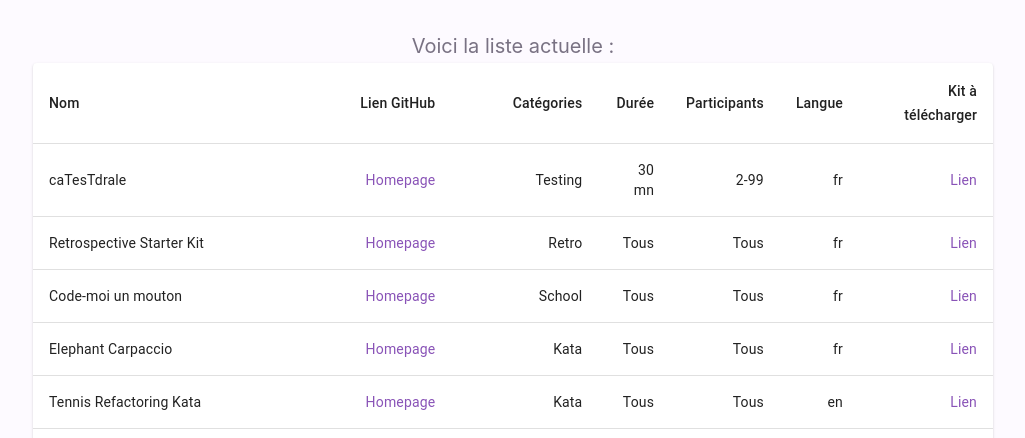
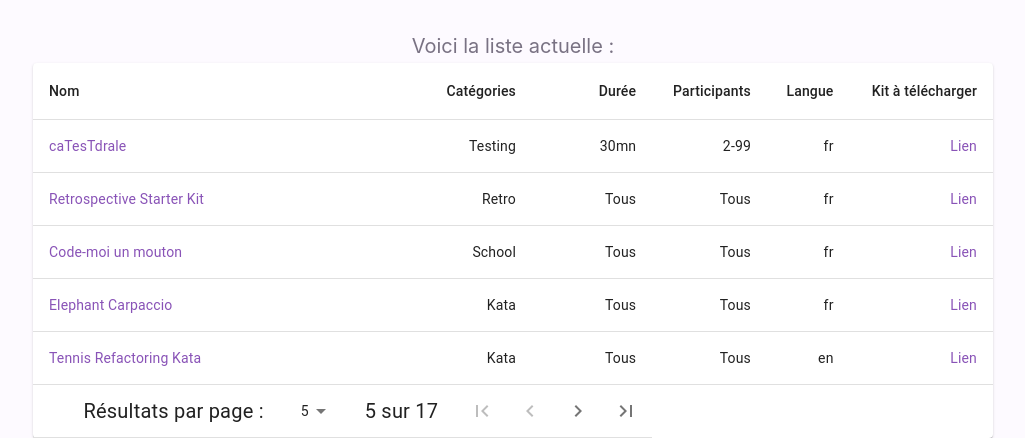
Before and after one commit to open-agile/open-agile.github.io, a Gatsby site: page / in a window 1280 px wide. Shown: the part 329-767 px from the top of the page, without its empty margins (127-1152 px from the left). Built offline with nearby package versions, Linux system fonts and the light colour scheme; Gatsby itself is replaced by a stand-in of ours.

Commit message:
Simplification du tableau.

```diff
--- a/src/components/table-results.js
+++ b/src/components/table-results.js
@@ -107,7 +107,6 @@
               <TableHead>
                   <TableRow>
                       <TableCell>Nom</TableCell>
-                      <TableCell align="right">Lien GitHub</TableCell>
                       <TableCell align="right">Catégories</TableCell>
                       <TableCell align="right">Durée</TableCell>
                       <TableCell align="right">Participants</TableCell>
@@ -122,9 +121,8 @@
               ).map(row => (
                   <TableRow key={row.name}>
                       <TableCell component="th" scope="row">
-                          {row.name}
+                          <a href={row.link} title={row.name}>{row.name}</a>
                       </TableCell>
-                      <TableCell align="right"><a href={row.link} title={row.link}>Homepage</a></TableCell>
                       <TableCell align="right">{row.tags}</TableCell>
                       <TableCell align="right">{row.duration}</TableCell>
                       <TableCell align="right">{row.people}</TableCell>
--- a/src/pages/index.js
+++ b/src/pages/index.js
@@ -9,8 +9,8 @@
           return { name, link, tags, duration, people, language, kit };
       }
 
-      const rows = [
-        createData('caTesTdrale', 'https://catestdrale.github.io/', 'Testing', '30 mn', '2-99', 'fr', 'https://catestdrale.github.io/chateauCarte.pdf'),
+      const results = [
+        createData('caTesTdrale', 'https://catestdrale.github.io/', 'Testing', '30mn', '2-99', 'fr', 'https://catestdrale.github.io/chateauCarte.pdf'),
         createData('Retrospective Starter Kit', 'https://kenji-getpowered.github.io/retrospective-starter-kit/', 'Retro', 'Tous', 'Tous', 'fr', 'http://www.filedropper.com/scrum-retrospective-starter-kit'),
         createData('Code-moi un mouton', 'https://github.com/zenika-open-source/code-moi-un-mouton', 'School', 'Tous', 'Tous', 'fr', 'https://github.com/zenika-open-source/code-moi-un-mouton/tree/master/kit-de-demarrage'),
         createData('Elephant Carpaccio', 'https://github.com/jlandure/techio-carpaccio-programming/blob/master/intro.md', 'Kata', 'Tous', 'Tous', 'fr', 'https://github.com/jlandure/techio-carpaccio-programming/blob/master/product.md'),
@@ -38,7 +38,7 @@
             <p>Voici la liste actuelle :</p>
             <div className={"container"}>
                 <div className={"features"}>
-                    <TableResults results={rows}/>
+                    <TableResults results={results}/>
                 </div>
             </div>
         </div>
```
